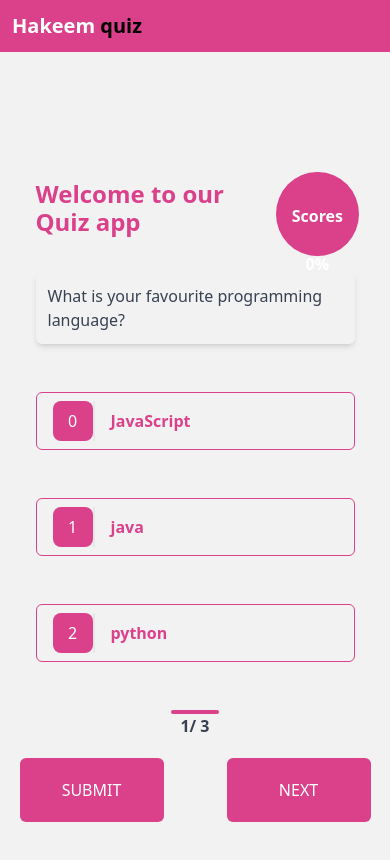
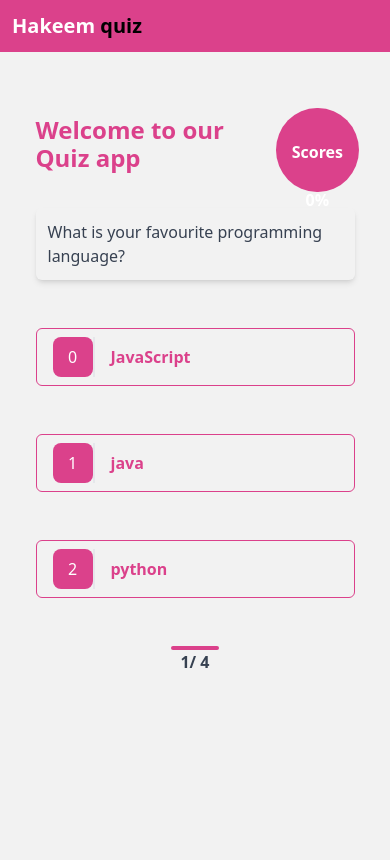
Before and after one commit to Paulhakeem/quiz-app, a Vue app: page / in a window 390 px wide. Shown: the top 860 px of the page. Built offline with nearby package versions, Linux system fonts and the light colour scheme.

Commit message:
making some changes

```diff
--- a/src/assets/main.css
+++ b/src/assets/main.css
@@ -17,7 +17,7 @@ body{
 @media (max-width: 768px) {
     #body {
         width: 90%;
-        margin-top: 2rem;
+        margin-top: 0.5rem;
     }
     .circle{
         width: 14vh;
@@ -31,7 +31,7 @@ body{
  @media (max-width: 1024px) {
     #body {
         width:90%;
-        margin-top: 7rem;
+        margin-top: 3rem;
 
     }
     .header{
--- a/src/components/Home.vue
+++ b/src/components/Home.vue
@@ -1,9 +1,11 @@
 <script setup>
 import { ref, onMounted } from "vue";
+import ScoreMarks from "./scoreMarks.vue";
 
 let scores = ref(0)
 let answer = [];
 let questionCounter = ref(0);
+let endOfQuiz = ref(false)
 const currentQuestion = ref({
   question: "",
   answer: 1,
@@ -18,13 +20,18 @@ const question = [
   },
   {
     question: "What is your favourite javascript framework?",
-    answer: 2,
+    answer: 1,
     choices: ["React", "Vue", "Angular"],
   },
   {
     question: "What is your favourite animal?",
-    answer: 2,
+    answer: 1,
     choices: ["Horse", "Dog", "Cat"],
+  },
+  {
+    question: "What type of drugs you use?",
+    answer: 1,
+    choices: ["weed", "Cocain", "alcohol"],
   },
 ];
 
@@ -34,6 +41,7 @@ const loadQuestions = () => {
     questionCounter.value++;
   } else {
     console.log("Thank you for participating");
+    endOfQuiz.value = true
   }
 };
 
@@ -66,8 +74,11 @@ onMounted(() => {
 <template>
   <div
     id="body"
-    class="max-w-md m-auto justify-center text-center rounded-md h-screen mb-7 mt-12 select-none"
+    class="max-w-md m-auto justify-center text-center rounded-md mb-4 mt-12 select-none"
   >
+  <!-- percentege score -->
+  <ScoreMarks v-if="endOfQuiz"/>
+
     <div class="flex gap-8 justify-between">
       <h1
         class="header text-xl text-university font-semibold pt-4 text-left pl-4"
@@ -132,14 +143,7 @@ onMounted(() => {
     </main>
 
     <footer class="mb-4">
-      <div class="justify-between flex button">
-        <button class="uppercase bg-university p-5 w-36 text-white rounded-md">
-          submit
-        </button>
-        <button class="uppercase bg-university p-5 w-36 text-white rounded-md">
-          next
-        </button>
-      </div>
+
     </footer>
   </div>
 </template>
--- /dev/null
+++ b/src/components/scoreMarks.vue
@@ -0,0 +1,25 @@
+<script setup></script>
+
+<template>
+  <div
+    class="w-screen h-screen absolute z-30 bg-black bg-opacity-50 flex justify-center items-center right-0 top-0"
+  >
+    <div class="bg-university p-4 text-center h-44">
+      <p class="font-bold text-white text-2xl">Well done</p>
+      <p class="my-4 font-bold text-3xl">100% score</p>
+
+      <div class="flex gap-4">
+        <button
+          class="rounded-full p-2 w-28 font-semibold border-2 text-white cursor-pointer hover:bg-white hover:text-university"
+        >
+          Done
+        </button>
+        <button
+          class="rounded-full p-2 w-28 border-2 text-white cursor-pointer font-semibold hover:bg-white hover:text-university"
+        >
+          Retry
+        </button>
+      </div>
+    </div>
+  </div>
+</template>
```
